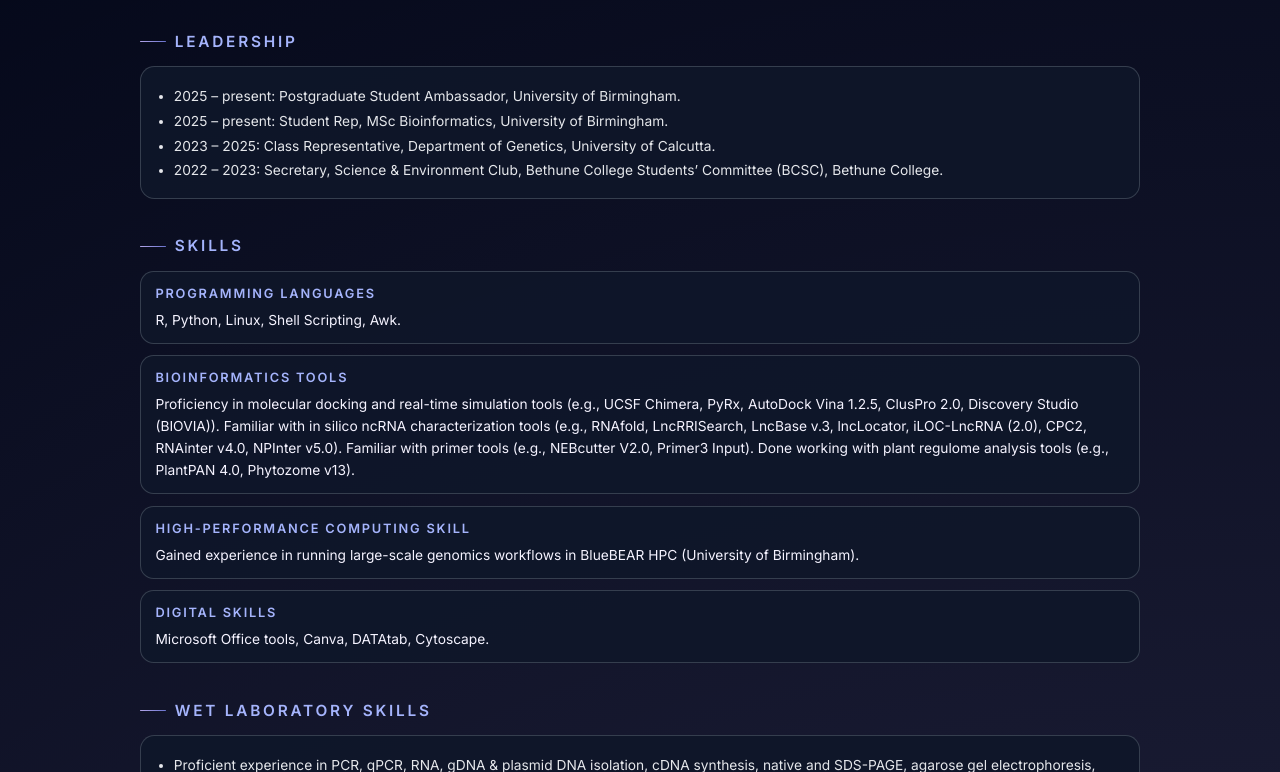
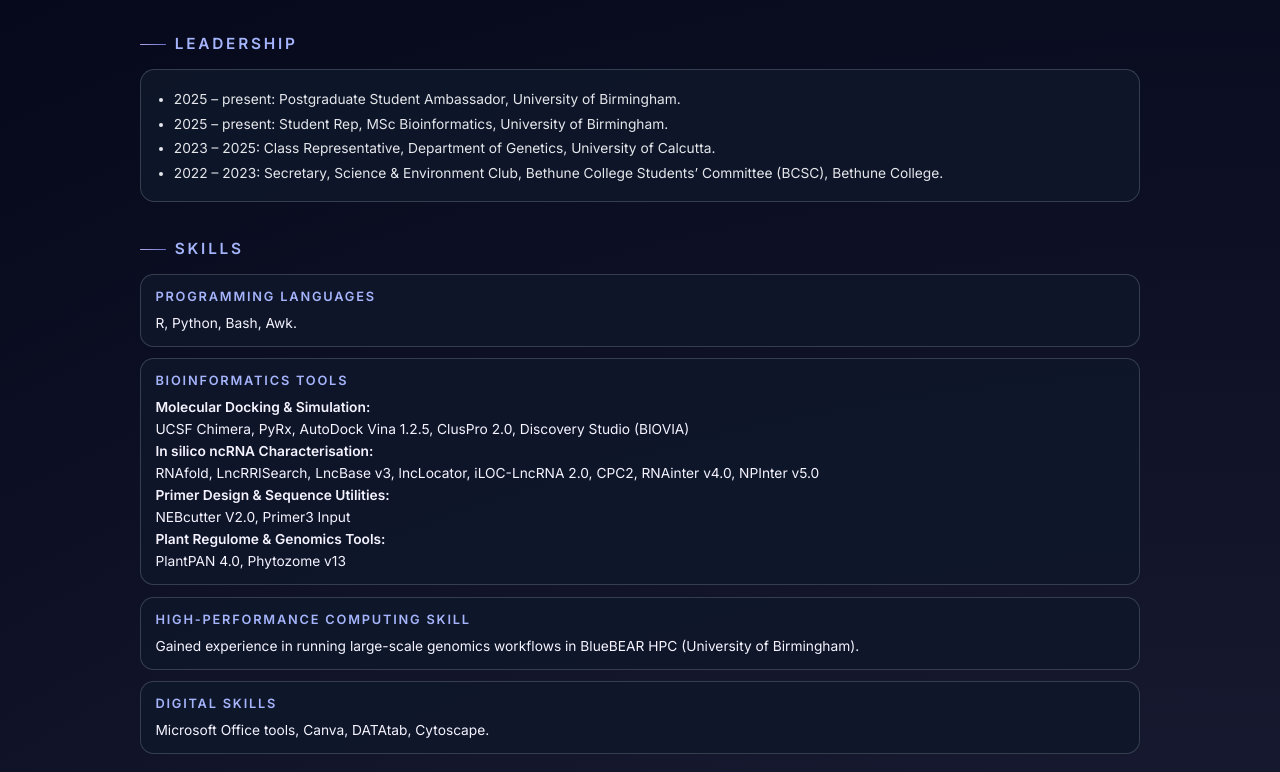
Before and after one commit to shalcodes/Shalini_CV, a plain HTML site: page index.html in a window 1280 px wide. Shown: the part 2985-3757 px from the top of the page. Drawn offline with Linux system fonts and the light colour scheme.

Commit message:
Update index.html

```diff
--- a/index.html
+++ b/index.html
@@ -750,7 +750,8 @@
       </div>
     </div>
 
-    <!-- CLI pipeline (Delly-VCF-Trio-Analyzer) -->
+
+    <!-- SV Analysis Project -->
     <div class="card">
       <div class="card-header">
         <div>
@@ -772,7 +773,7 @@
             It combines shell scripting, AWK and Python scripts, ANNOVAR and ClinVar databases, and BEDTools-based
             comparisons.
           </li>
-          </li>
+          <li>
             This can analyse a Delly VCF file of any family of trio (father, mother, child) for their structural variants.
             It can be applied to other Delly VCF files by tweaking the file and folder names a bit and changing the code.
           </li>
@@ -822,17 +823,29 @@
     <div class="skills-grid">
       <div class="skills-card">
         <h4>Programming Languages</h4>
-        <p>R, Python, Linux, Shell Scripting, Awk.</p>
+        <p>R, Python, Bash, Awk.</p>
       </div>
 
       <div class="skills-card">
         <h4>Bioinformatics Tools</h4>
         <p>
-          Proficiency in molecular docking and real-time simulation tools (e.g., UCSF Chimera, PyRx, AutoDock Vina 1.2.5,
-          ClusPro 2.0, Discovery Studio (BIOVIA)). Familiar with in silico ncRNA characterization tools
-          (e.g., RNAfold, LncRRISearch, LncBase v.3, lncLocator, iLOC-LncRNA (2.0), CPC2, RNAinter v4.0, NPInter v5.0).
-          Familiar with primer tools (e.g., NEBcutter V2.0, Primer3 Input). Done working with plant regulome analysis tools
-          (e.g., PlantPAN 4.0, Phytozome v13).
+          <strong>Molecular Docking & Simulation:</strong><br>
+          UCSF Chimera, PyRx, AutoDock Vina 1.2.5, ClusPro 2.0, Discovery Studio (BIOVIA)
+        </p>
+
+        <p>
+          <strong>In silico ncRNA Characterisation:</strong><br>
+          RNAfold, LncRRISearch, LncBase v3, lncLocator, iLOC-LncRNA 2.0, CPC2, RNAinter v4.0, NPInter v5.0
+        </p>
+
+        <p>
+          <strong>Primer Design & Sequence Utilities:</strong><br>
+          NEBcutter V2.0, Primer3 Input
+        </p>
+
+        <p>
+          <strong>Plant Regulome & Genomics Tools:</strong><br>
+          PlantPAN 4.0, Phytozome v13
         </p>
       </div>
 
```
